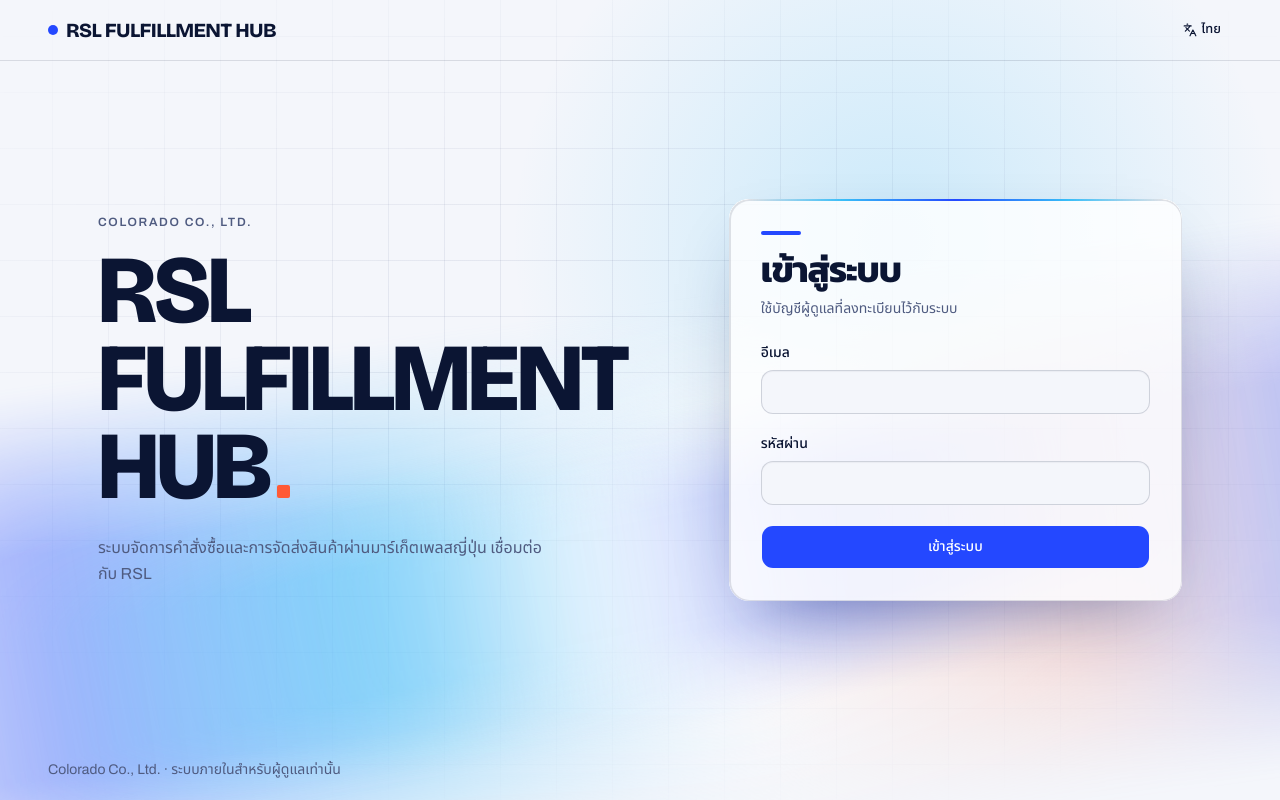
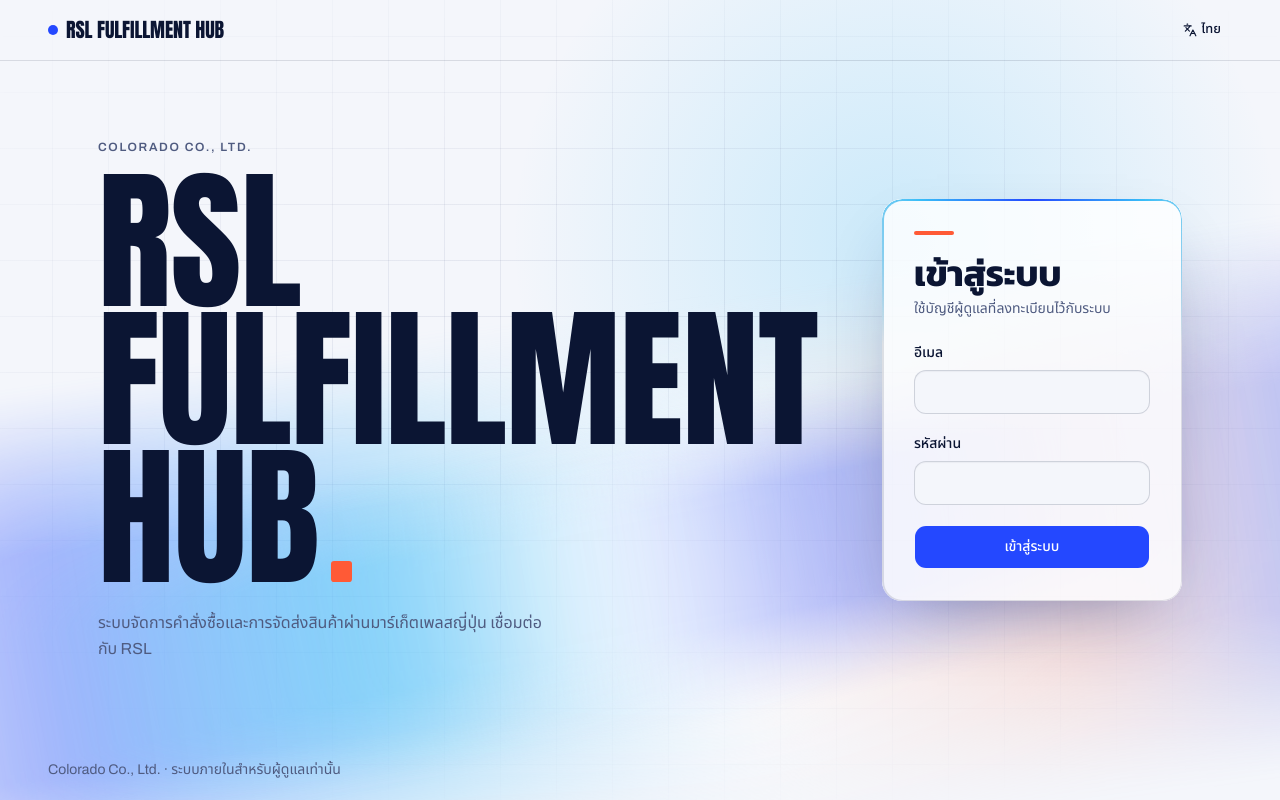
Before and after one commit to xbpkdi/01418321-final-project, a Next.js app: page /login in a window 1280 px wide. Built offline with nearby package versions, Linux system fonts and the light colour scheme.

Commit message:
style: return to a larger Anton title and a coral card marker

```diff
--- a/src/app/(app)/dashboard/page.tsx
+++ b/src/app/(app)/dashboard/page.tsx
@@ -118,7 +118,7 @@
               </CardDescription>
               <CardTitle
                 data-numeric
-                className="font-display mt-2 text-6xl leading-none font-extrabold tracking-tight tabular-nums"
+                className="font-display mt-2 text-6xl leading-none tabular-nums"
               >
                 <CountUp value={item.count} />
               </CardTitle>
--- a/src/app/globals.css
+++ b/src/app/globals.css
@@ -10,7 +10,7 @@
   --font-sans: var(--font-archivo), var(--font-noto-thai), ui-sans-serif, system-ui, sans-serif;
   --font-mono: ui-monospace, monospace;
   --font-heading: var(--font-archivo), var(--font-noto-thai), ui-sans-serif, system-ui, sans-serif;
-  --font-display: var(--font-bricolage), var(--font-kanit), ui-sans-serif, system-ui, sans-serif;
+  --font-display: var(--font-anton), var(--font-kanit), Impact, "Arial Narrow", sans-serif;
   --ease-out-expo: cubic-bezier(0.16, 1, 0.3, 1);
   --color-navy: var(--navy);
   --color-navy-deep: var(--navy-deep);
@@ -189,13 +189,13 @@
 
 /* ใช้กับหน้ารายงาน (rubric ข้อ 31) — ซ่อน UI ที่ไม่ต้องติดไปบนกระดาษ */
 @layer components {
-  /* หัวข้อใหญ่แบบ poster: Bricolage Grotesque 800 (ละติน) + Kanit 700 (ไทย) */
+  /* หัวข้อใหญ่แบบ poster: Anton (ละติน) + Kanit 700 (ไทย) */
   .display {
     font-family: var(--font-display);
-    font-weight: 800;
+    font-weight: 400;
     text-transform: uppercase;
-    letter-spacing: -0.03em;
-    line-height: 0.92;
+    letter-spacing: -0.005em;
+    line-height: 0.9;
   }
   /* label เล็กตัวพิมพ์ใหญ่เว้นระยะ ใช้เหนือหัวข้อและหัวกลุ่มเมนู */
   .eyebrow {
--- a/src/app/layout.tsx
+++ b/src/app/layout.tsx
@@ -1,5 +1,5 @@
 import type { Metadata } from "next";
-import { Archivo, Bricolage_Grotesque, Kanit, Noto_Sans_Thai } from "next/font/google";
+import { Anton, Archivo, Kanit, Noto_Sans_Thai } from "next/font/google";
 import { Toaster } from "@/components/ui/sonner";
 import { LanguageProvider } from "@/lib/i18n/context";
 import "./globals.css";
@@ -12,8 +12,8 @@
   weight: ["400", "500", "600", "700"],
 });
 
-// Display: Bricolage Grotesque ไม่มีอักษรไทย จึงจับคู่กับ Kanit 700 ที่หนักใกล้เคียงกัน
-const bricolage = Bricolage_Grotesque({ variable: "--font-bricolage", subsets: ["latin"] });
+// Display: Anton ไม่มีอักษรไทย จึงจับคู่กับ Kanit 700 ที่หนักและแคบใกล้เคียงกัน
+const anton = Anton({ variable: "--font-anton", subsets: ["latin"], weight: "400" });
 const kanit = Kanit({ variable: "--font-kanit", subsets: ["thai"], weight: "700" });
 
 export const metadata: Metadata = {
@@ -24,7 +24,7 @@
 
 export default function RootLayout({ children }: LayoutProps<"/">) {
   return (
-    <html lang="th" className={`${archivo.variable} ${notoSansThai.variable} ${bricolage.variable} ${kanit.variable} h-full antialiased`}>
+    <html lang="th" className={`${archivo.variable} ${notoSansThai.variable} ${anton.variable} ${kanit.variable} h-full antialiased`}>
       <body className="min-h-full flex flex-col">
         <LanguageProvider>
           {children}
--- a/src/app/login/page.tsx
+++ b/src/app/login/page.tsx
@@ -103,7 +103,7 @@
           <p className="eyebrow">{t.app.company}</p>
           <FlapTitle
             text={t.app.name}
-            className="display mt-4 cursor-default text-[clamp(3rem,7.5vw,7rem)]"
+            className="display mt-4 cursor-default text-[clamp(4.5rem,12vw,11rem)]"
             suffix={
               <span
                 aria-hidden
@@ -118,8 +118,8 @@
 
         <div className="rise" style={{ animationDelay: "140ms" }}>
           <GlowCard className="p-6 sm:p-8">
-            {/* ขีดสั้นแบบที่คั่นหนังสือ ไม่ชนมุมโค้งของการ์ด */}
-            <span aria-hidden className="bg-cobalt mb-4 block h-1 w-10 rounded-full" />
+            {/* ขีดสั้นแบบที่คั่นหนังสือ สีคอรัลเข้าชุดกับจุดหลังหัวข้อใหญ่ */}
+            <span aria-hidden className="bg-coral mb-4 block h-1 w-10 rounded-full" />
             <h2 className="display text-4xl">{t.login.title}</h2>
             <p className="text-muted-foreground mt-2 text-sm">
               {t.login.description}
--- a/src/components/app-shell/app-sidebar.tsx
+++ b/src/components/app-shell/app-sidebar.tsx
@@ -55,7 +55,7 @@
                   <Boxes className="size-4" />
                 </div>
                 <div className="grid flex-1 text-left leading-tight">
-                  <span className="display truncate text-[0.95rem]">
+                  <span className="display truncate text-lg">
                     {t.app.name}
                   </span>
                   <span className="text-muted-foreground truncate text-xs">
```
Also changed, not shown: 1 other file (tests, documents, lock files or other folders).
